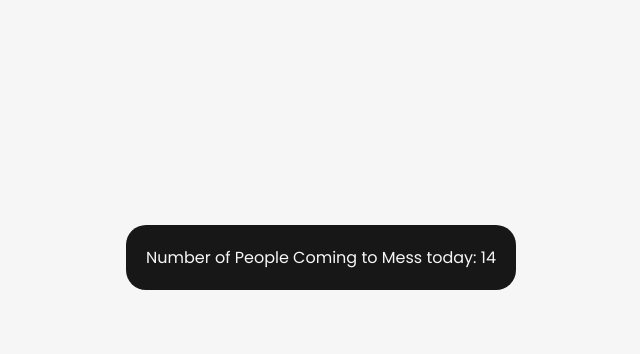
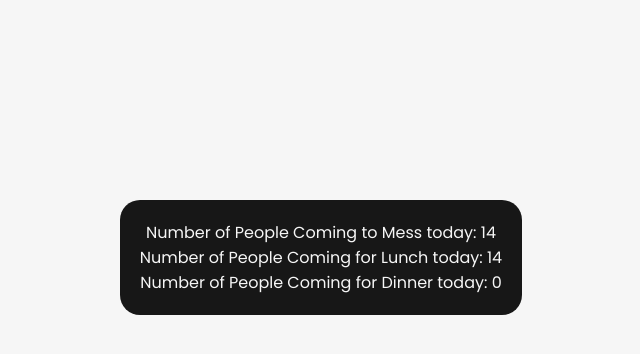
Before and after one commit to TartejBrothers/SRM-Mess-Bonito, a Django app: page /results/ in a window 1280 px wide. Shown: the part 143-497 px from the top of the page, without its empty margins (319-959 px from the left). Run offline with Django 4.2, Linux system fonts and the light colour scheme; data comes from the database, SQL or seed files in the repository.

Commit message:
Updated: Views

```diff
--- a/form/views.py
+++ b/form/views.py
@@ -2,6 +2,7 @@
 from django.shortcuts import render, redirect
 from .forms import add_data
 from .quotes import get_random_quote
+from django.http import HttpResponse, HttpResponseRedirect, request
 from .models import Details
 
 from datetime import datetime
@@ -112,7 +113,7 @@ def index(request):
     if form.is_valid():
         form.save()
         form = add_data()
-        return redirect("success")
+        return HttpResponseRedirect("../success/")
     dict5 = {"form": form}
     current_day_menu = menu[day]
     flattened_menu = []
@@ -134,5 +135,14 @@ def success(request):
 
 def results(request):
     num_rows = Details.objects.count()
-    context = {"num_rows": num_rows}
+
+    lunch_yes_count = Details.objects.filter(lunch="Yes").count()
+    dinner_yes_count = Details.objects.filter(dinner="Yes").count()
+
+    context = {
+        "num_rows": num_rows,
+        "lunch_yes_count": lunch_yes_count,
+        "dinner_yes_count": dinner_yes_count,
+    }
+
     return render(request, "results.html", context)
--- a/templates/results.html
+++ b/templates/results.html
@@ -12,6 +12,8 @@
     <div class="main">
       <div class="center">
         <p>Number of People Coming to Mess today: {{ num_rows }}</p>
+        <p>Number of People Coming for Lunch today: {{ lunch_yes_count}}</p>
+        <p>Number of People Coming for Dinner today: {{ dinner_yes_count}}</p>
       </div>
     </div>
   </body>
```
Also changed, not shown: form/models.py (line endings or trailing spaces), requirements.txt (line endings or trailing spaces).
